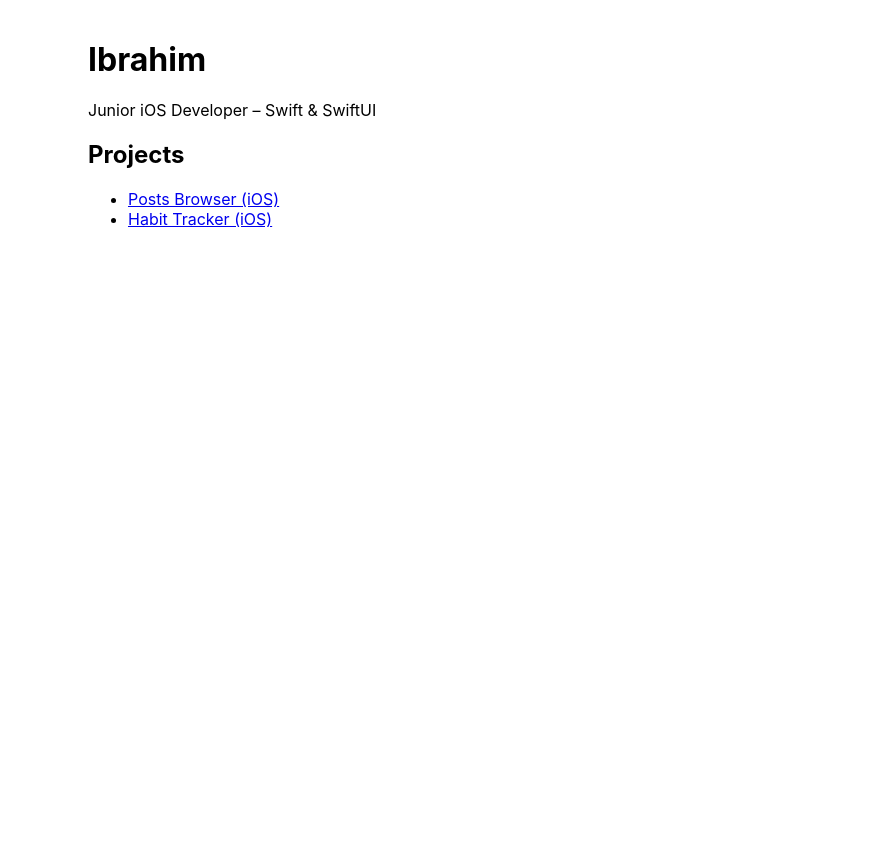
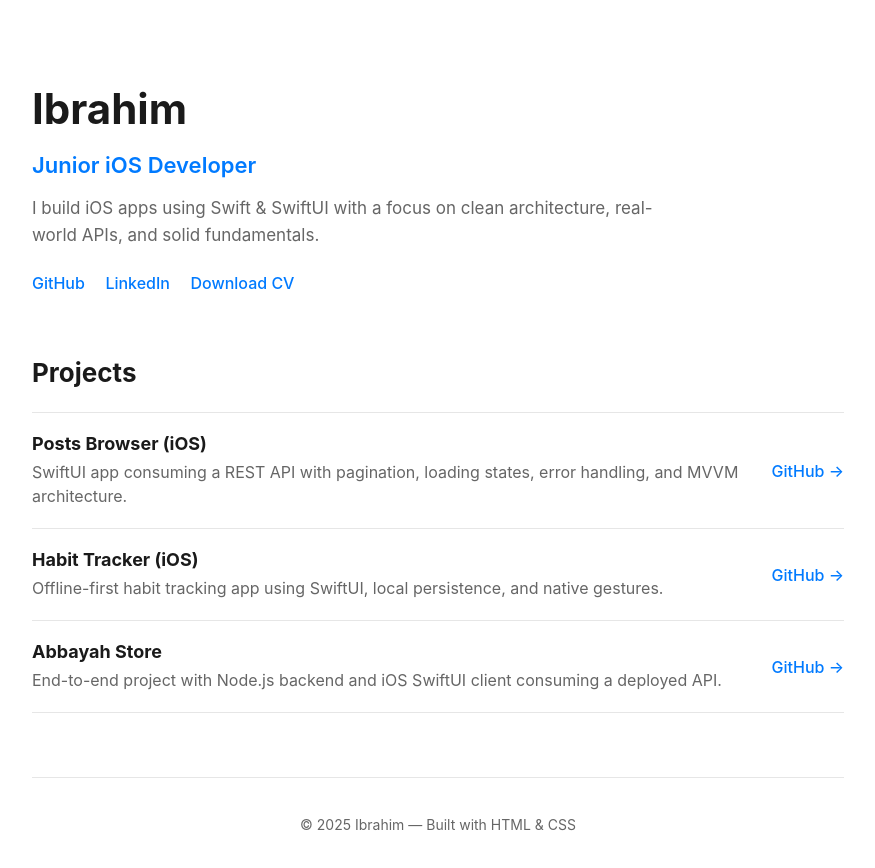
Before and after one commit to ibraIWH/portfolio, a plain HTML site: page index.html in a window 1280 px wide. Shown: the whole page, without its empty margins (202-1077 px from the left). Before the commit the page ends 800 px from the top, so only its background shows below. Drawn offline with Linux system fonts and the light colour scheme.

Commit message:
rebuild portfolio with clean index.html

```diff
--- a/index.html
+++ b/index.html
@@ -2,28 +2,72 @@
 <html lang="en">
 <head>
   <meta charset="UTF-8" />
-  <meta name="viewport" content="width=device-width, initial-scale=1.0" />
-  <title>Ibrahim – iOS Developer</title>
+  <meta name="viewport" content="width=device-width, initial-scale=1.0"/>
+  <title>Ibrahim — iOS Developer</title>
   <link rel="stylesheet" href="style.css" />
 </head>
 <body>
 
-  <h1>Ibrahim</h1>
-  <p>Junior iOS Developer – Swift & SwiftUI</p>
+  <main>
+    <!-- HERO -->
+    <section class="hero">
+      <h1>Ibrahim</h1>
+      <h2>Junior iOS Developer</h2>
+      <p>
+        I build iOS apps using Swift & SwiftUI with a focus on clean architecture,
+        real-world APIs, and solid fundamentals.
+      </p>
 
-  <h2>Projects</h2>
-  <ul>
-    <li>
-      <a href="https://github.com/ibraIWH/posts-browser-ios" target="_blank">
-        Posts Browser (iOS)
-      </a>
-    </li>
-    <li>
-      <a href="https://github.com/ibraIWH/habit-tracker-ios" target="_blank">
-        Habit Tracker (iOS)
-      </a>
-    </li>
-  </ul>
+      <div class="links">
+        <a href="https://github.com/ibraIWH" target="_blank">GitHub</a>
+        <a href="https://www.linkedin.com/" target="_blank">LinkedIn</a>
+        <a href="cv.pdf" target="_blank">Download CV</a>
+      </div>
+    </section>
+
+    <!-- PROJECTS -->
+    <section class="projects">
+      <h3>Projects</h3>
+
+      <div class="project">
+        <div>
+          <h4>Posts Browser (iOS)</h4>
+          <p>
+            SwiftUI app consuming a REST API with pagination,
+            loading states, error handling, and MVVM architecture.
+          </p>
+        </div>
+        <a href="https://github.com/ibraIWH/posts-browser-ios" target="_blank">GitHub →</a>
+      </div>
+
+      <div class="project">
+        <div>
+          <h4>Habit Tracker (iOS)</h4>
+          <p>
+            Offline-first habit tracking app using SwiftUI,
+            local persistence, and native gestures.
+          </p>
+        </div>
+        <a href="https://github.com/ibraIWH/habit-tracker-ios" target="_blank">GitHub →</a>
+      </div>
+
+      <div class="project">
+        <div>
+          <h4>Abbayah Store</h4>
+          <p>
+            End-to-end project with Node.js backend and
+            iOS SwiftUI client consuming a deployed API.
+          </p>
+        </div>
+        <a href="https://github.com/ibraIWH/abbayah-backend" target="_blank">GitHub →</a>
+      </div>
+    </section>
+
+    <!-- FOOTER -->
+    <footer>
+      <p>© 2025 Ibrahim — Built with HTML & CSS</p>
+    </footer>
+  </main>
 
 </body>
 </html>
--- a/style.css
+++ b/style.css
@@ -1,6 +1,111 @@
+:root {
+  --bg: #ffffff;
+  --text: #1a1a1a;
+  --muted: #666;
+  --border: #e6e6e6;
+  --accent: #007aff;
+}
+
+* {
+  box-sizing: border-box;
+}
+
 body {
-  font-family: -apple-system, BlinkMacSystemFont, sans-serif;
-  max-width: 700px;
-  margin: 40px auto;
-  padding: 0 20px;
+  margin: 0;
+  font-family: -apple-system, BlinkMacSystemFont, "SF Pro Text", system-ui, sans-serif;
+  background: var(--bg);
+  color: var(--text);
 }
+
+main {
+  max-width: 860px;
+  margin: 0 auto;
+  padding: 48px 24px;
+}
+
+.hero {
+  margin-bottom: 64px;
+}
+
+.hero h1 {
+  font-size: 42px;
+  margin-bottom: 8px;
+}
+
+.hero h2 {
+  font-size: 22px;
+  font-weight: 600;
+  color: var(--accent);
+  margin-bottom: 16px;
+}
+
+.hero p {
+  font-size: 17px;
+  color: var(--muted);
+  max-width: 640px;
+  line-height: 1.6;
+}
+
+.links {
+  margin-top: 24px;
+}
+
+.links a {
+  margin-right: 16px;
+  text-decoration: none;
+  color: var(--accent);
+  font-weight: 500;
+}
+
+.links a:hover {
+  text-decoration: underline;
+}
+
+.projects h3 {
+  font-size: 26px;
+  margin-bottom: 24px;
+}
+
+.project {
+  display: flex;
+  justify-content: space-between;
+  gap: 24px;
+  padding: 20px 0;
+  border-top: 1px solid var(--border);
+}
+
+.project:last-child {
+  border-bottom: 1px solid var(--border);
+}
+
+.project h4 {
+  margin: 0 0 6px 0;
+  font-size: 18px;
+}
+
+.project p {
+  margin: 0;
+  color: var(--muted);
+  line-height: 1.5;
+}
+
+.project a {
+  white-space: nowrap;
+  align-self: center;
+  text-decoration: none;
+  color: var(--accent);
+  font-weight: 500;
+}
+
+.project a:hover {
+  text-decoration: underline;
+}
+
+footer {
+  margin-top: 64px;
+  padding-top: 24px;
+  border-top: 1px solid var(--border);
+  color: var(--muted);
+  font-size: 14px;
+  text-align: center;
+}
```
